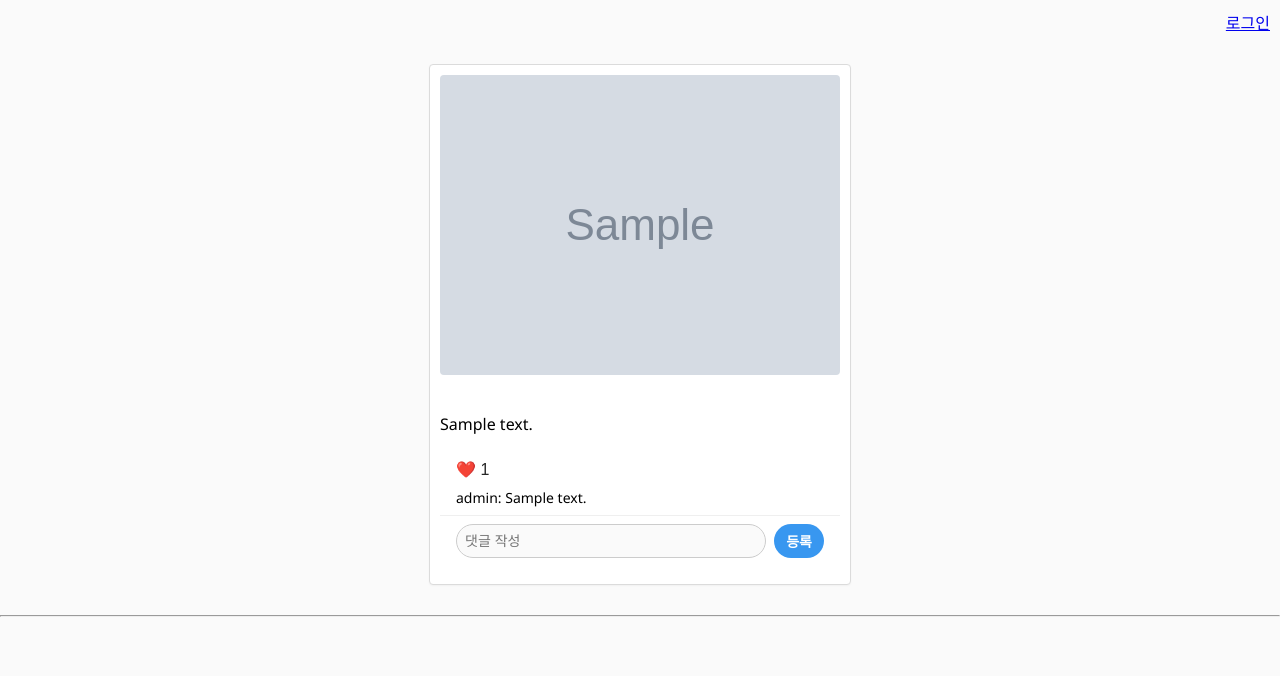
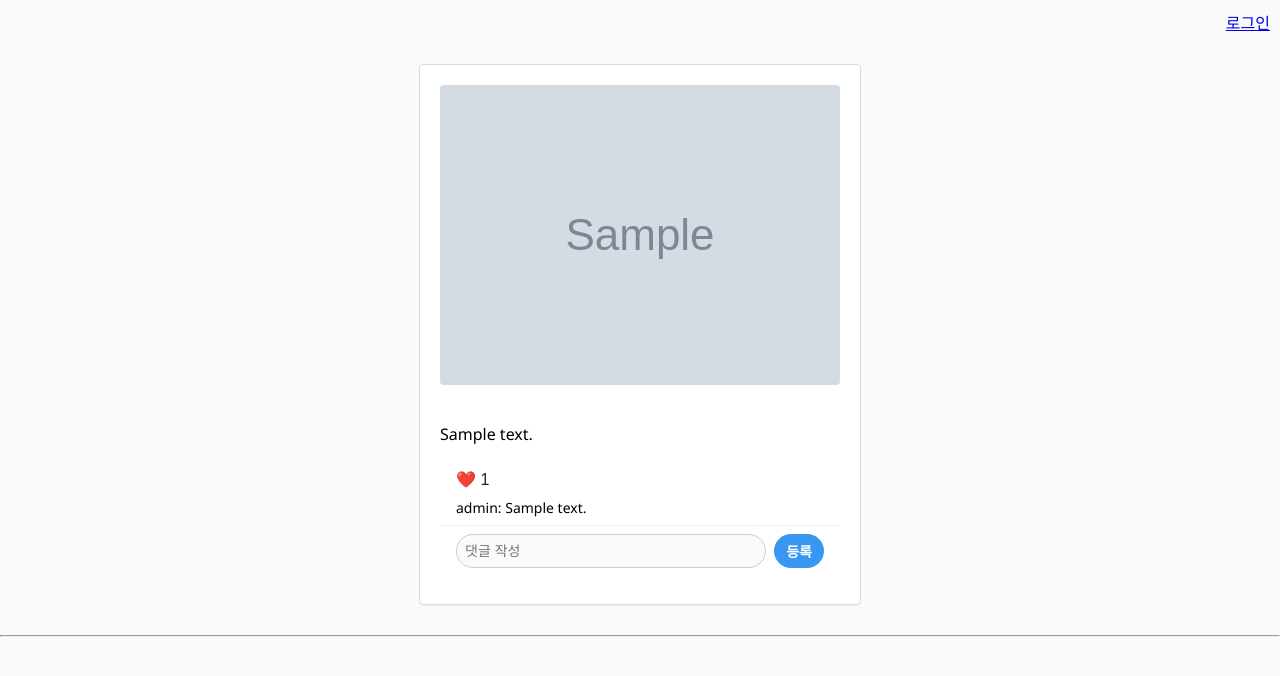
Before and after one commit to Pirogramming-23/Park-Subeen, a Django app: page / in a window 1280 px wide. Shown: the top 676 px of the page. Run offline with Django 5.2, Linux system fonts and the light colour scheme; data comes from the database, SQL or seed files in the repository; tables that the repository leaves empty hold one stand-in row (values such as "Sample post"); grey boxes marked "Sample" are stand-in pictures.

Commit message:
디테일 수정

```diff
--- a/piro23_Ajax_Pirostagram/pirostagram/static/css/style.css
+++ b/piro23_Ajax_Pirostagram/pirostagram/static/css/style.css
@@ -1,4 +1,3 @@
-/* 기본 세팅 */
 body {
   font-family: 'Segoe UI', sans-serif;
   background-color: #fafafa;
@@ -39,10 +38,9 @@ body {
   border-radius: 4px;
   overflow: hidden;
   box-shadow: 0 1px 2px rgba(0,0,0,0.04);
-  padding: 10px;
+  padding: 20px;
 }
 
-/* 이미지도 사이즈에 맞게 줄이기 */
 .post img {
   width: 100%;
   height: auto;
```
